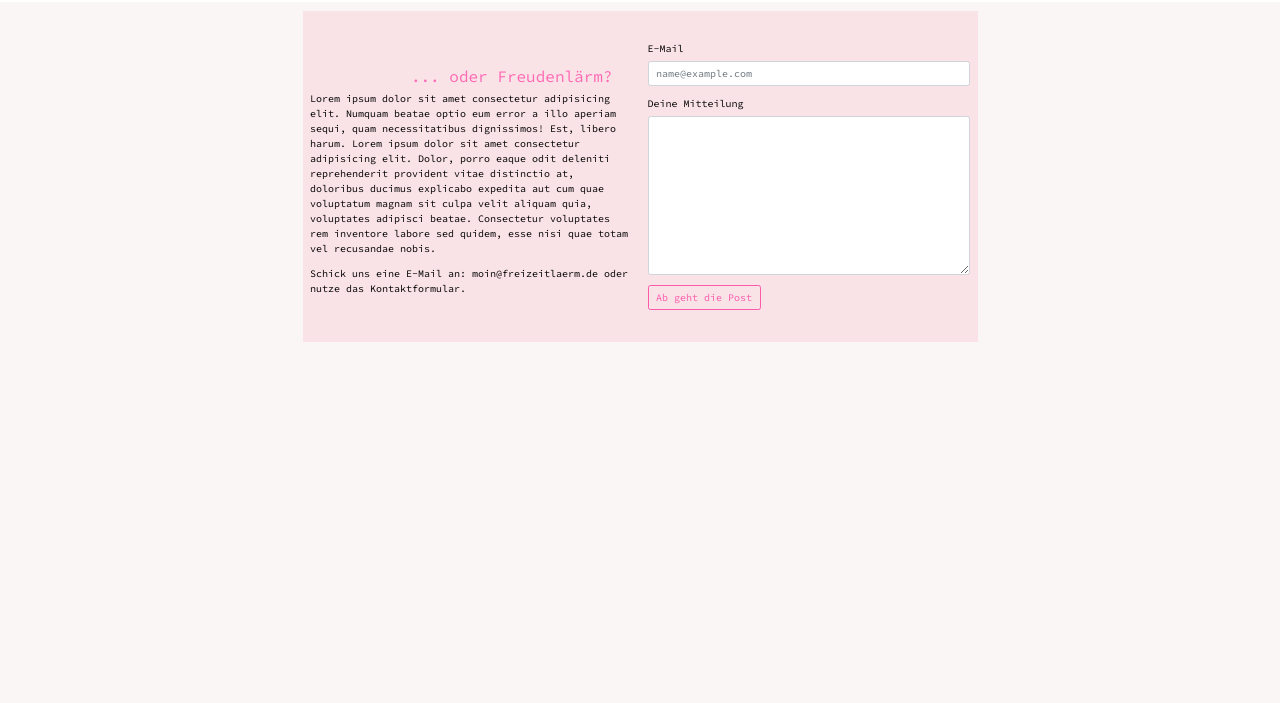
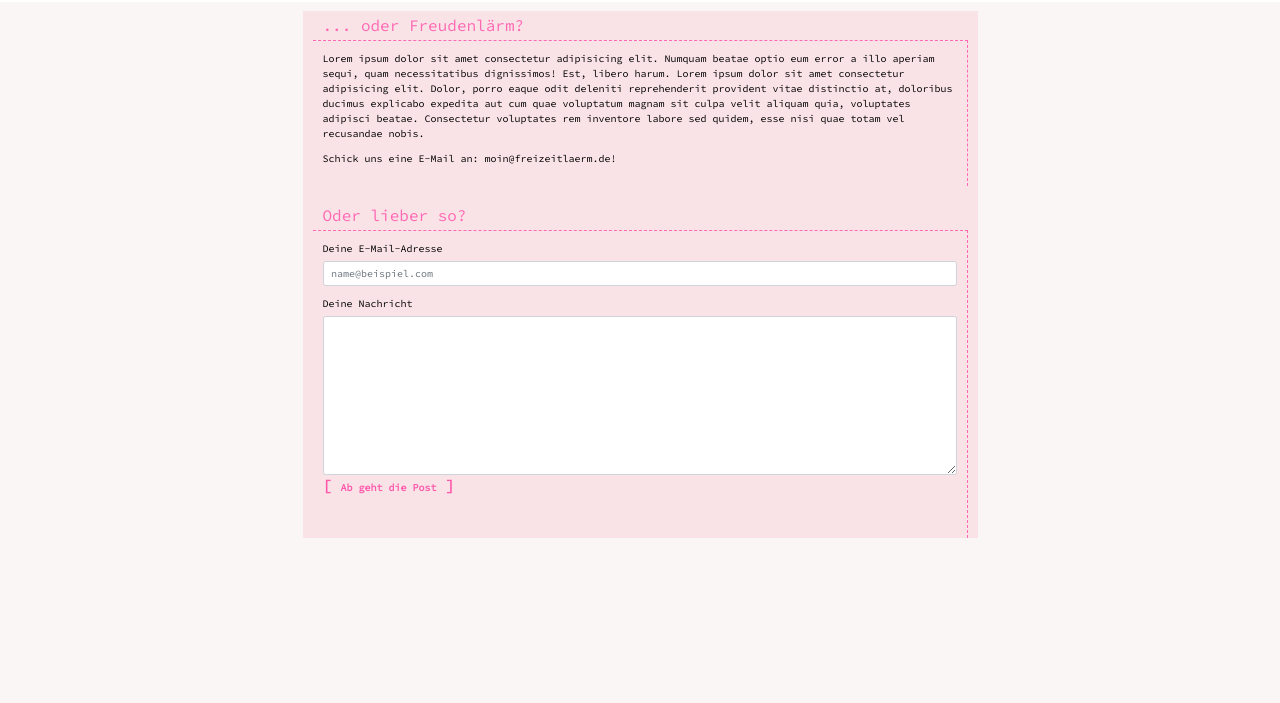
Before and after one commit to luisalisanne/freizeitlaerm, a website built with webpack: page html/kontakt.html in a window 1280 px wide. Shown: the part 69-772 px from the top of the page. Built offline with nearby package versions, Linux system fonts and the light colour scheme.

Commit message:
Changed contact-form-style

```diff
--- a/html/kontakt.html
+++ b/html/kontakt.html
@@ -53,10 +53,10 @@
     <!-- MAIN  -->
     <main class="container-sm margin-main content">
       <section>
-        <h1 class="text-primary text-center h1-hidden">Lärmbeschwerde</h1>
-        <div class="row info-box">
-          <div class="col-sm-12 col-md-6 col-lg-6 align-self-center order-1">
-            <h2 class="text-end">... oder Freudenlärm?</h2>
+        <div class="info-box">
+          <h1 class="text-primary text-center h1-hidden">Lärmbeschwerde</h1>
+          <h2>... oder Freudenlärm?</h2>
+          <div class="dashed-border">
             <p>
               Lorem ipsum dolor sit amet consectetur adipisicing elit. Numquam beatae optio eum error a illo aperiam
               sequi, quam necessitatibus dignissimos! Est, libero harum. Lorem ipsum dolor sit amet consectetur
@@ -65,24 +65,25 @@
               adipisci beatae. Consectetur voluptates rem inventore labore sed quidem, esse nisi quae totam vel
               recusandae nobis.
             </p>
-            <p>Schick uns eine E-Mail an: moin@freizeitlaerm.de oder nutze das Kontaktformular.</p>
+            <p>Schick uns eine E-Mail an: moin@freizeitlaerm.de!</p>
           </div>
-          <div class="col-sm-12 col-md-6 col-lg-6 pb-1 align-self-center order-2 order-sm-1">
-            <div class="mb-3 mt-5">
-              <label for="exampleFormControlInput1" class="form-label">E-Mail</label>
-              <input type="email" class="form-control" id="exampleFormControlInput1" placeholder="name@example.com" />
+          <h2>Oder lieber so?</h2>
+          <div class="dashed-border">
+            <div class="mb-3">
+              <label for="exampleFormControlInput1" class="form-label">Deine E-Mail-Adresse</label>
+              <input type="email" class="form-control" id="exampleFormControlInput1" placeholder="name@beispiel.com" />
             </div>
             <div class="mb-5">
-              <label for="exampleFormControlTextarea1" class="form-label">Deine Mitteilung</label>
+              <label for="exampleFormControlTextarea1" class="form-label">Deine Nachricht</label>
               <textarea class="form-control" id="exampleFormControlTextarea1" rows="10"></textarea>
-              <button class="btn btn-outline-primary mt-3" type="submit">Ab geht die Post</button>
+              <butto type="submit"><a class="button text-primary" href="#">Ab geht die Post</a></button>
             </div>
           </div>
         </div>
       </section>
     </main>
 
-    <div class="background"></div>
+    <!-- <div class="background"></div> -->
 
     <!-- END MAIN -->
 
--- a/src/scss/_info-page.scss
+++ b/src/scss/_info-page.scss
@@ -14,6 +14,15 @@
     margin: 15px;
     margin-bottom: 0px;
     color: hotpink;
+  }
+
+  .dashed-border {
+    height: 100%;
+    margin: 10px;
+    margin-top: 0px;
+    padding: 10px;
+    border-right: 1px dashed hotpink;
+    border-top: 1px dashed hotpink;
   }
 
   .dashed-border {
```
